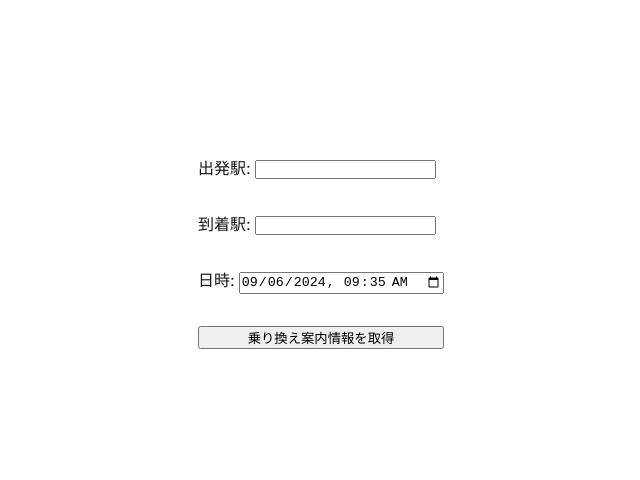
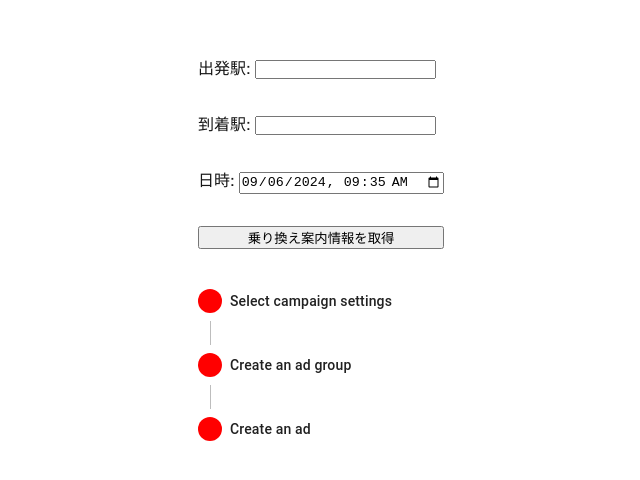
Before and after one commit to Tomohiro-Akinaga/TrekTrip, a Next.js app in the folder frontend/: page / in a window 1280 px wide. Shown: the part 148-628 px from the top of the page, without its empty margins (319-959 px from the left). Built offline with nearby package versions, Linux system fonts and the light colour scheme.

Commit message:
MUI stepper

```diff
--- a/frontend/package.json
+++ b/frontend/package.json
@@ -13,6 +13,10 @@
   },
   "dependencies": {
     "@auth0/nextjs-auth0": "^3.5.0",
+    "@emotion/react": "^11.13.3",
+    "@emotion/styled": "^11.13.0",
+    "@mui/material": "^6.0.2",
+    "@mui/styles": "^6.0.2",
     "mongoose": "^8.6.1",
     "next": "14.2.8",
     "puppeteer": "^23.3.0",
--- a/frontend/src/app/page.module.css
+++ b/frontend/src/app/page.module.css
@@ -1,3 +1,7 @@
+.MuiSvgIcon-root {
+  color: red;
+}
+
 .page {
   --gray-rgb: 0, 0, 0;
   --gray-alpha-200: rgba(var(--gray-rgb), 0.08);
@@ -68,7 +72,10 @@
   padding: 0 20px;
   border: none;
   border: 1px solid transparent;
-  transition: background 0.2s, color 0.2s, border-color 0.2s;
+  transition:
+    background 0.2s,
+    color 0.2s,
+    border-color 0.2s;
   cursor: pointer;
   display: flex;
   align-items: center;
--- a/frontend/src/app/page.tsx
+++ b/frontend/src/app/page.tsx
@@ -7,6 +7,18 @@ import parseHTML from "@/utils/parseHTML";
 import parseISODate from "@/utils/parseISODate";
 import getJST from "@/utils/getJST";
 import TypeText from "@/components/atoms/input/TypeText";
+
+import Box from "@mui/material/Box";
+import Stepper from "@mui/material/Stepper";
+import Step from "@mui/material/Step";
+import StepLabel from "@mui/material/StepLabel";
+import StepContent from "@mui/material/StepContent";
+import Button from "@mui/material/Button";
+import Paper from "@mui/material/Paper";
+import Typography from "@mui/material/Typography";
+
+import { makeStyles } from "@mui/styles";
+import { StepIcon } from "@mui/material";
 
 export default function Home() {
   const initialDateTime = getJST();
@@ -46,6 +58,40 @@ export default function Home() {
     console.log(text);
   };
 
+  const steps = [
+    {
+      label: "Select campaign settings",
+      description: `For each ad campaign that you create, you can control how much
+                you're willing to spend on clicks and conversions, which networks
+                and geographical locations you want your ads to show on, and more.`,
+    },
+    {
+      label: "Create an ad group",
+      description:
+        "An ad group contains one or more ads which target a shared set of keywords.",
+    },
+    {
+      label: "Create an ad",
+      description: `Try out different ad text to see what brings in the most customers,
+                and learn how to enhance your ads using features like ad extensions.
+                If you run into any problems with your ads, find out how to tell if
+                they're running and how to resolve approval issues.`,
+    },
+  ];
+
+  const CustomStepIcon = () => {
+    return (
+      <div
+        style={{
+          width: "24px",
+          height: "24px",
+          backgroundColor: "red",
+          borderRadius: "50%",
+        }}
+      ></div>
+    ); // 空のアイコンに変更
+  };
+
   return (
     <div className={styles.page}>
       <main className={styles.main}>
@@ -53,6 +99,21 @@ export default function Home() {
         <TypeText onChange={handleChangeArrival}>到着駅: </TypeText>
         <SelectDateTime onChange={handleChangeDateTime}>日時: </SelectDateTime>
         <button onClick={handleClick}>乗り換え案内情報を取得</button>
+
+        <Box sx={{ maxWidth: 400 }}>
+          <Stepper activeStep={4} orientation="vertical">
+            {steps.map((step, index) => (
+              <Step key={step.label}>
+                <StepLabel StepIconComponent={CustomStepIcon}>
+                  {step.label}
+                </StepLabel>
+                <StepContent>
+                  <Typography>{step.description}</Typography>
+                </StepContent>
+              </Step>
+            ))}
+          </Stepper>
+        </Box>
       </main>
     </div>
   );
```
Also changed, not shown: 1 other file (tests, documents, lock files or other folders).
